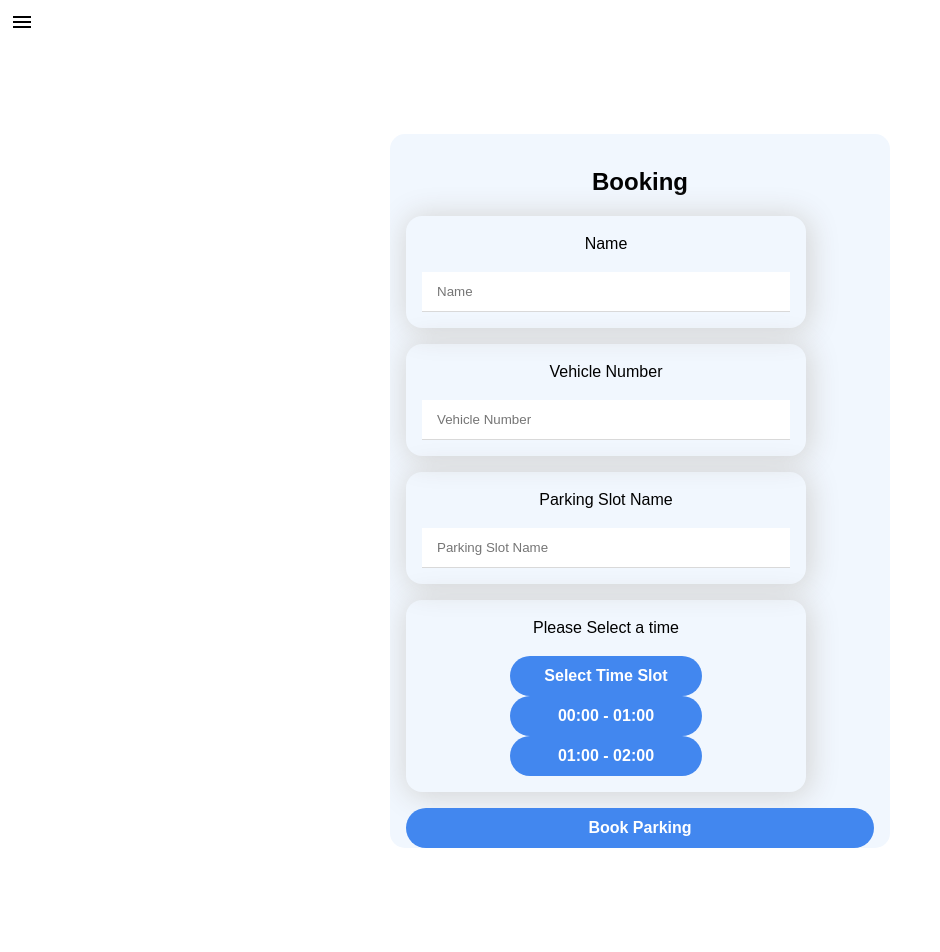
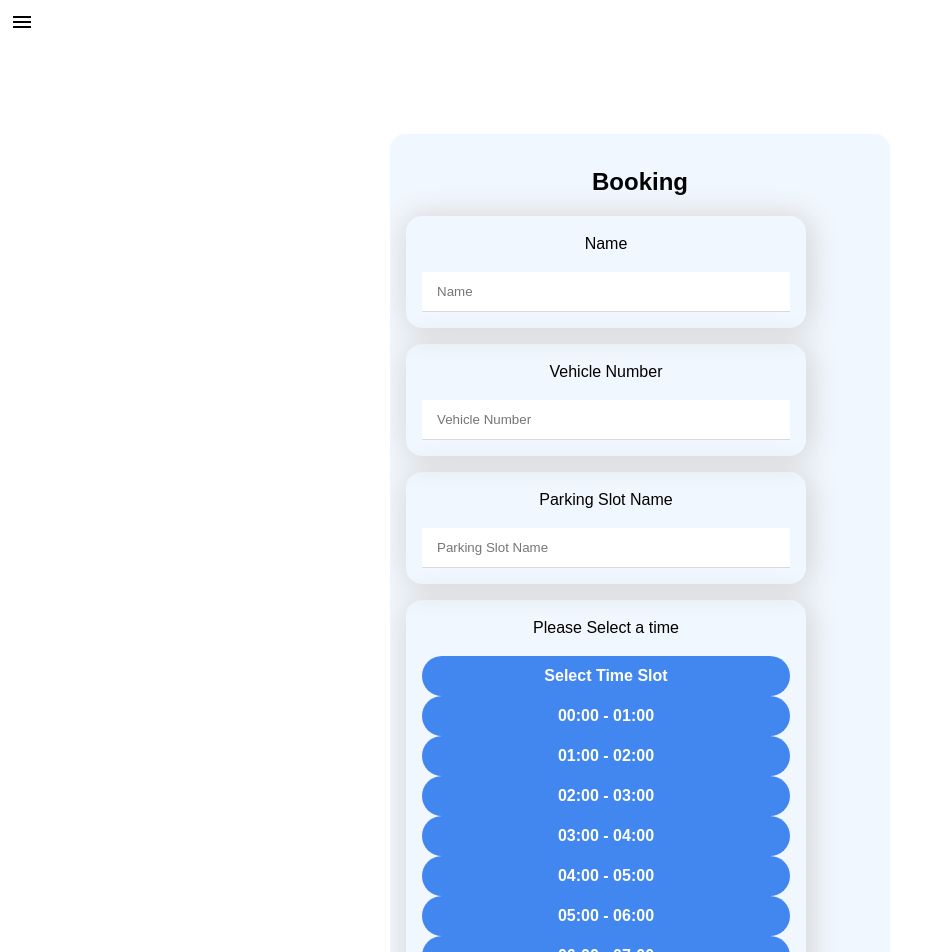
Before and after one commit to Mihisanka/fyp-user, a React (Create React App) app: page /park-lot in a window 1280 px wide. Shown: the top 952 px of the page, without its empty margins (0-940 px from the left). Built offline with nearby package versions, Linux system fonts and the light colour scheme.

Commit message:
internal commit
no more update  only in parking slot times

```diff
--- a/src/component/ParkLot.js
+++ b/src/component/ParkLot.js
@@ -99,6 +99,7 @@ const ParkLot = () => {
         TimeSlot: selectedTimeSlot,
         Email: email,
         BookingDate: serverTimestamp(),
+        Status: "active", // Add the status attribute with the value "active"
       });
 
       const bookingRef = doc(collection(db2, "booking"));
@@ -108,7 +109,8 @@ const ParkLot = () => {
         ParkingSlotName: parkingSlotName,
         TimeSlot: selectedTimeSlot,
         Email: email,
-        BookingDate: serverTimestamp(), // Save current date as server timestamp
+        BookingDate: serverTimestamp(),
+        Status: "active", // Include the status attribute in the document data
       });
 
       alert("Booking successful");
@@ -121,7 +123,28 @@ const ParkLot = () => {
   const timeSlots = [
     "00:00 - 01:00",
     "01:00 - 02:00",
-    // Add other time slots here
+    "02:00 - 03:00",
+    "03:00 - 04:00",
+    "04:00 - 05:00",
+    "05:00 - 06:00",
+    "06:00 - 07:00",
+    "07:00 - 08:00",
+    "08:00 - 09:00",
+    "09:00 - 10:00",
+    "10:00 - 11:00",
+    "11:00 - 12:00",
+    "12:00 - 13:00",
+    "13:00 - 14:00",
+    "14:00 - 15:00",
+    "15:00 - 16:00",
+    "16:00 - 17:00",
+    "17:00 - 18:00",
+    "18:00 - 19:00",
+    "19:00 - 20:00",
+    "20:00 - 21:00",
+    "21:00 - 22:00",
+    "22:00 - 23:00",
+    "23:00 - 00:00", // You can use "24:00" instead of "00:00" if you prefer
   ];
 
   return (
```
